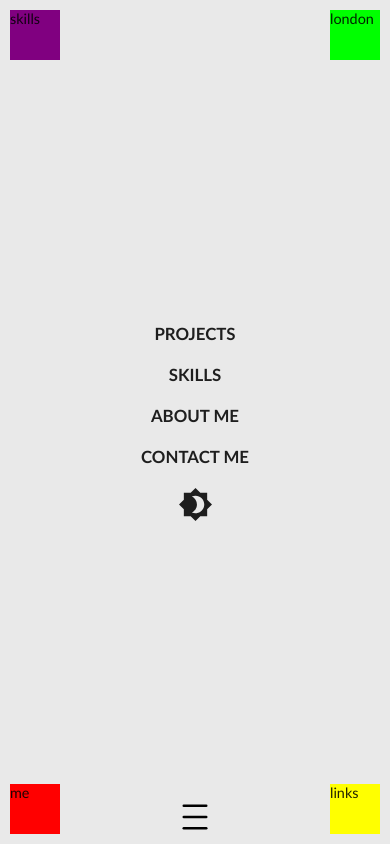
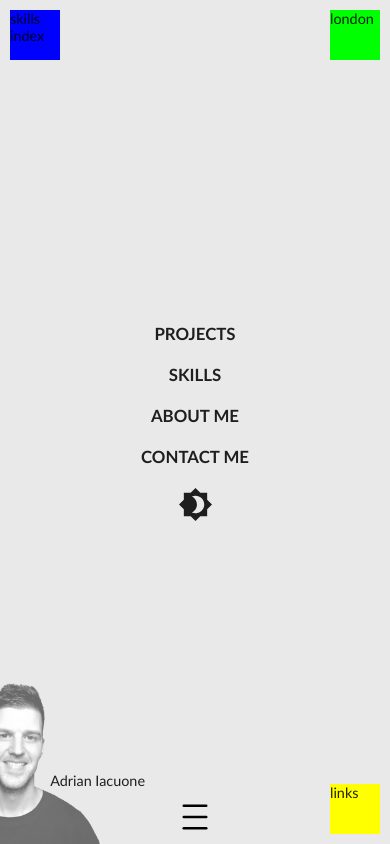
Before and after one commit to aiacuone/portfolio-v3, a Next.js app: page / in a window 390 px wide. Built offline with nearby package versions, Linux system fonts and the light colour scheme; a web font is replaced by a local one.

Commit message:
added selfie to home page phone

```diff
--- a/components/Layout.js
+++ b/components/Layout.js
@@ -265,7 +265,7 @@ export default function Layout({ children }) {
           <Grid container className={classes.backgroundContainer}>
             <Grid className={classes.backgroundContainer2}>
               <Grid item className={classes.me}>
-                me
+                me layout
               </Grid>
               <Grid item className={classes.links}>
                 links
--- a/pages/index.js
+++ b/pages/index.js
@@ -6,6 +6,8 @@ import Link from 'next/link'
 import { UserContext } from '../utils/UserContext'
 import { useContext } from 'react'
 import Brightness4Icon from '@mui/icons-material/Brightness4'
+import { selfie } from '../public/images/home'
+import Image from 'next/image'
 
 const useStyles = makeStyles({
   root: {
@@ -18,11 +20,11 @@ const useStyles = makeStyles({
 const useStylesP = makeStyles({
   me: {
     position: 'absolute',
-    bottom: 10, //THESE VALUES SET TO 10 DUE TO PADDING/MARGIN ISSUES
-    left: 10,
-    height: '50px',
-    width: '50px',
-    background: 'red',
+    bottom: 0, //THESE VALUES SET TO 10 DUE TO PADDING/MARGIN ISSUES
+    left: -145,
+    // height: '50px',
+    // width: '50px',
+    // background: 'red',
   },
   london: {
     position: 'absolute',
@@ -47,7 +49,7 @@ const useStylesP = makeStyles({
     left: 10,
     height: '50px',
     width: '50px',
-    background: 'purple',
+    background: 'blue',
   },
   linkContainer: { zIndex: 2 },
   link: { padding: '10px 0', textAlign: 'center' },
@@ -114,6 +116,25 @@ export default function Home() {
     )
   }
 
+  const Selfie = ({ width }) => {
+    const style = {
+      width: width,
+      filter: `brightness(${darkMode ? '50%' : '100%'})`,
+      position: 'relative',
+    }
+
+    return (
+      <Grid style={style} item>
+        <p style={{ position: 'absolute', bottom: 55, right: 10, zIndex: 2 }}>
+          Adrian Iacuone
+        </p>
+        <Grid container alignItems="flex-end" style={{ height: '100%' }}>
+          <Image responsive src={selfie} />
+        </Grid>
+      </Grid>
+    )
+  }
+
   const Normal = () => {
     return (
       <Grid
@@ -133,9 +154,11 @@ export default function Home() {
         className={classesP.phoneContainer}
         justifyContent="center"
         alignItems="center">
-        <Grid className={classesP.skills}>skills</Grid>
+        <Grid className={classesP.skills}>skills index</Grid>
         <Grid className={classesP.london}>london</Grid>
-        <Grid className={classesP.me}>me</Grid>
+        <Grid className={classesP.me}>
+          <Selfie width={300} />
+        </Grid>
         <Grid className={classesP.links}>links</Grid>
         <Links />
       </Grid>
--- /dev/null
+++ b/public/images/home/index.js
@@ -0,0 +1,3 @@
+import selfie from './selfie.png'
+
+export { selfie }
```
Also changed, not shown: public/images/home/selfie.png (added), public/images/home/selfie.svg (added).
